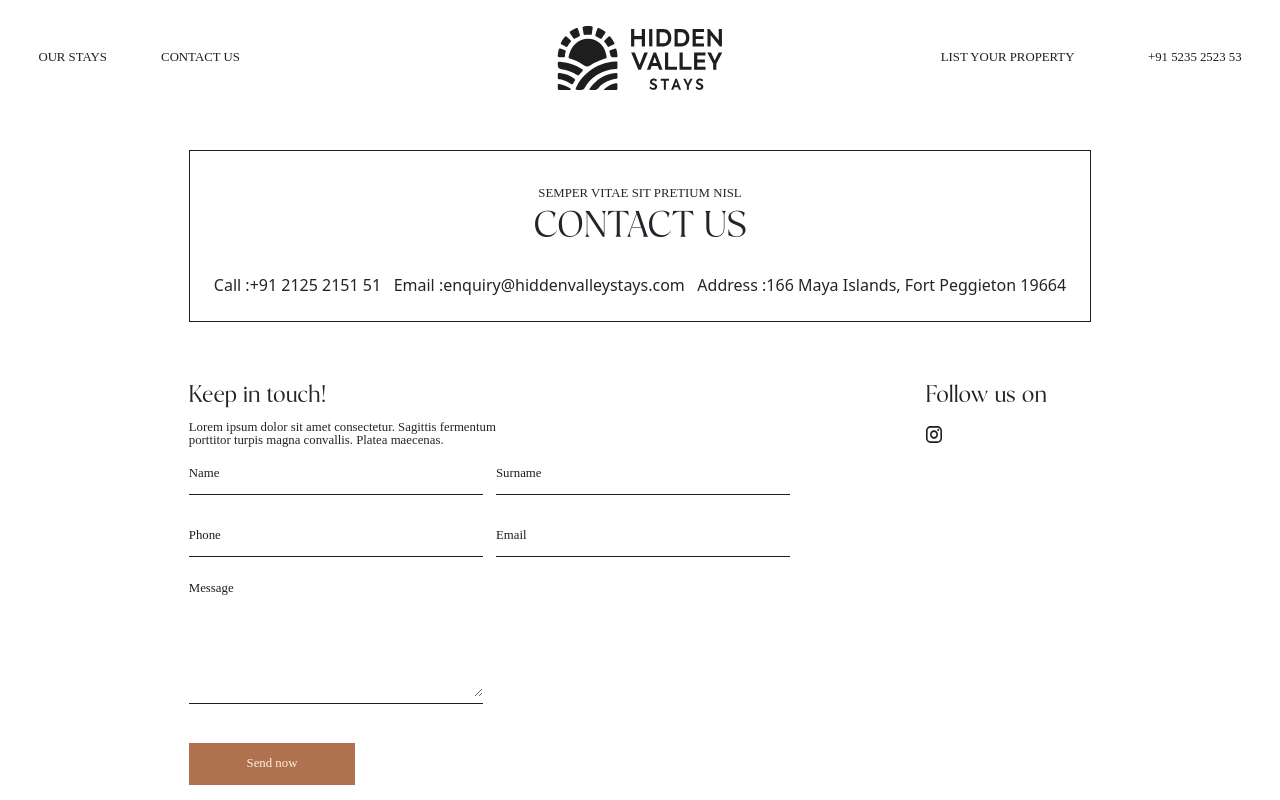
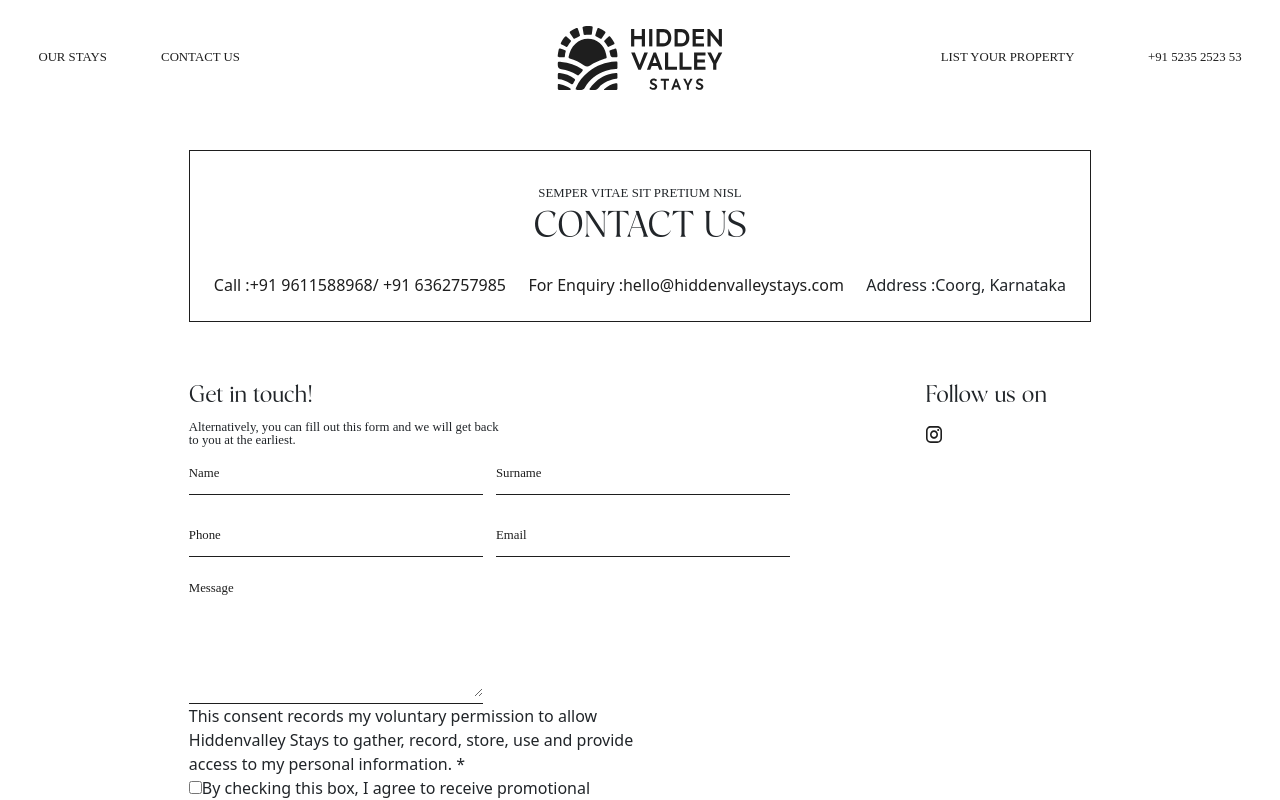
Before and after one commit to Nagaraj02451/HiddenValleyOotyStay, a React (Create React App) app in the folder frontend/: page /contact in a window 1280 px wide. Shown: the top 800 px of the page. Built offline with nearby package versions, Linux system fonts and the light colour scheme; a web font is replaced by a local one.

Commit message:
Update Contact.jsx

```diff
--- a/frontend/src/Components/Contact.jsx
+++ b/frontend/src/Components/Contact.jsx
@@ -55,9 +55,10 @@ const Contact = () => {
                         <div className='cnt32'>CONTACT US</div>
 
                         <div className='jyfu6ty'>
-                            <div className='jhcgvkuy'><div>Call : </div> +91 2125 2151 51</div>
-                            <div className='jhcgvkuy'><div>Email : </div> enquiry@hiddenvalleystays.com</div>
-                            <div className='jhcgvkuy'><div>Address : </div> 166 Maya Islands, Fort Peggieton 19664</div>
+                           <a href="tel:+9611588968"> <div className='jhcgvkuy'><div><span className='hjcgg'>Call :</span> </div> +91 9611588968/ +91 6362757985</div></a>
+                            <a href="mailto:hello@hiddenvalleystays.com" ><div className='jhcgvkuy'>
+                                <div><span className='hjcgg'>For Enquiry :</span>  </div> hello@hiddenvalleystays.com</div></a>
+                            <div className='jhcgvkuy'><div><span className='hjcgg'>Address :</span> </div> Coorg, Karnataka</div>
                         </div>
                         </div>
 
@@ -67,9 +68,11 @@ const Contact = () => {
 
                         <div className='cnt4'>
                             <div className='cnt41'>
-                                <div className='cnt41a'>Keep in touch!</div>
-                                <div className='cnt41b'>Lorem ipsum dolor sit amet consectetur. Sagittis fermentum <br></br> porttitor turpis magna convallis. Platea maecenas.</div>
-                                <div className='cnt41bb'>Lorem ipsum dolor sit amet consectetur.<br></br> Sagittis fermentum porttitor turpis magna <br></br>convallis. Platea maecenas.</div>
+                                <div className='cnt41a'>Get in touch!</div>
+                                <div className='cnt41b'>Alternatively, you can fill out this form and we will get back
+                                    <br /> to you at the earliest.</div>
+                                <div className='cnt41bb'>Alternatively, you can fill out this form and we will get back
+                                <br /> to you at the earliest.</div>
 
                                 <div className='cnt41c' >
                                     <div className='cnt41d' ><input type='text' value={name} onChange={(e) => setname(e.target.value)} placeholder='Name'></input></div>
@@ -80,6 +83,13 @@ const Contact = () => {
 
 
                                 </div>
+                                <div className='hgfyvutu'>This consent records my voluntary permission to allow
+    <br />Hiddenvalley Stays to gather, record, store, use and provide
+    <br /> access to my personal information. *</div>
+
+    <div className='hgfyvutu'><input className='ujhgikv' type="checkbox" />By checking this box, I agree to receive promotional
+        <br /> texts/calls from Hiddenvalley Stays and consent to the
+        <br />Privacy Policy.</div>
                                 <div className='cnt41e' onClick={conttactinfo}><button>Send now</button></div>
                             </div>
                             <div className='cnt42'>
```
